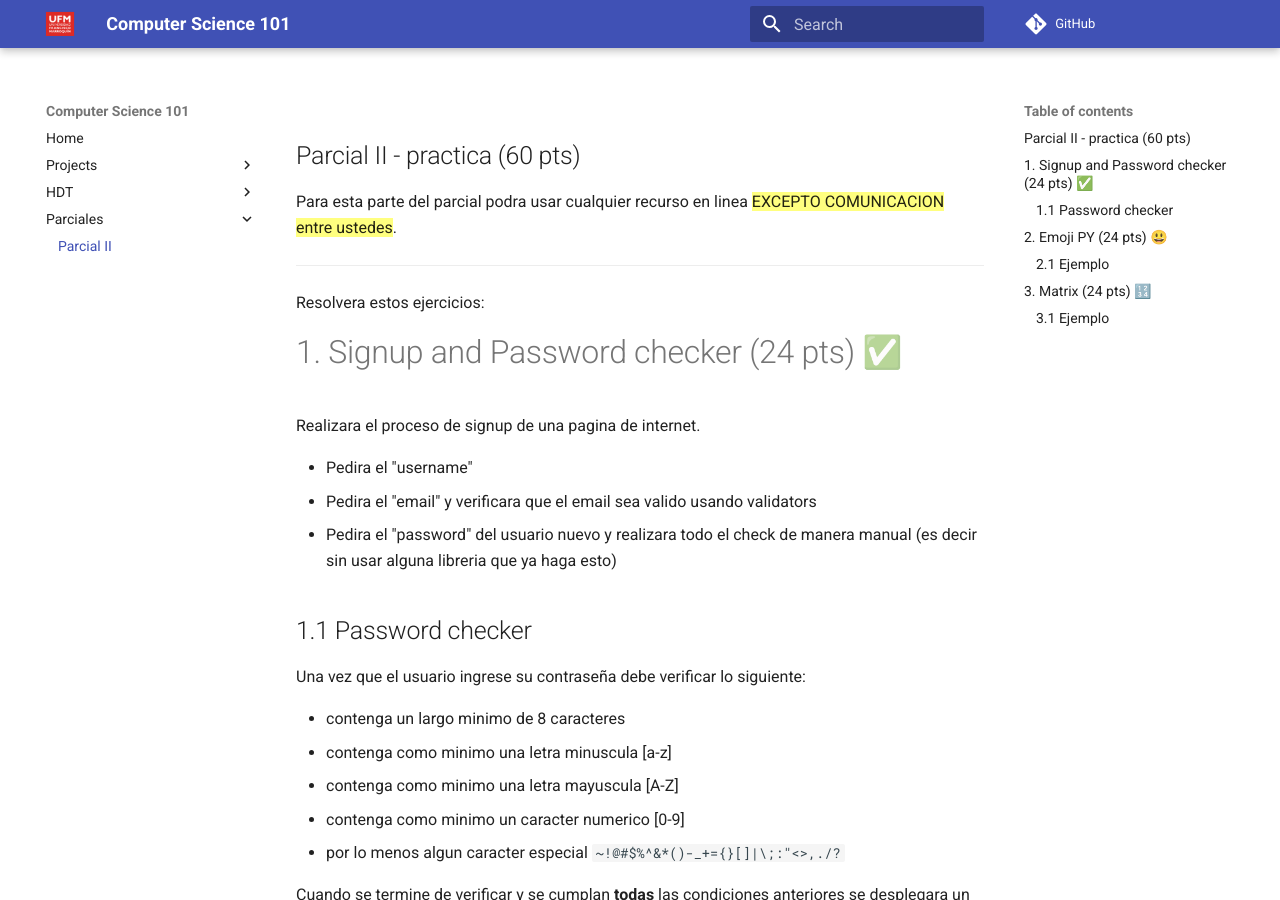
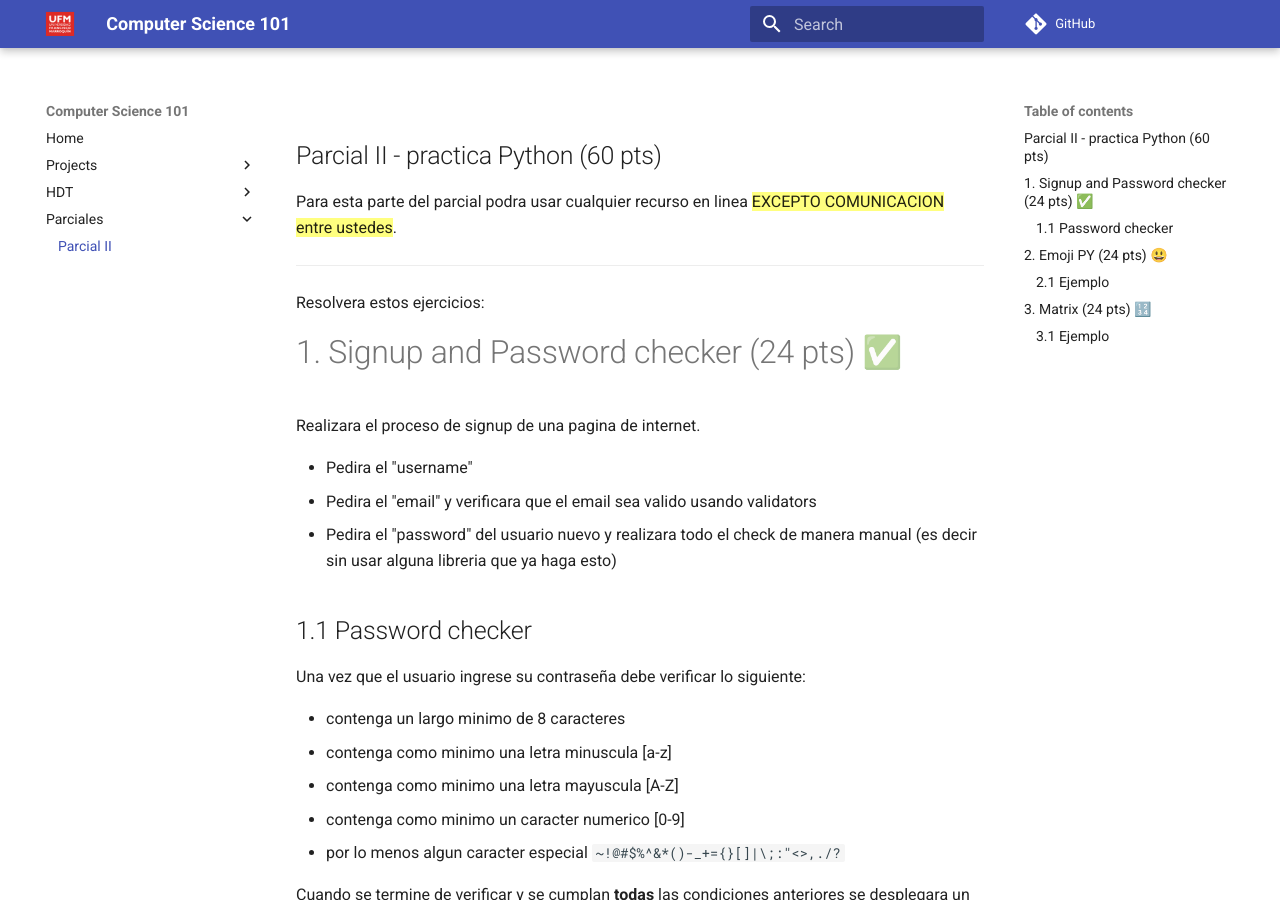
Before and after one commit to cs-ufm/cs101-2020, an MkDocs documentation site: the page built from docs/parciales/parcial2.md, in a window 1280 px wide and 900 px high. Built offline with MkDocs 1.6.1 and Material for MkDocs 9.7.7, drawn with Linux system fonts in a browser that asks for light colours; comment, search, counter and statistics services are not loaded.

```diff
--- a/docs/parciales/parcial2.md
+++ b/docs/parciales/parcial2.md
@@ -1,4 +1,4 @@
-## Parcial II - practica (60 pts)
+## Parcial II - practica Python (60 pts)
 
 
 Para esta parte del parcial podra usar cualquier recurso en linea ==EXCEPTO COMUNICACION entre ustedes==.
```
